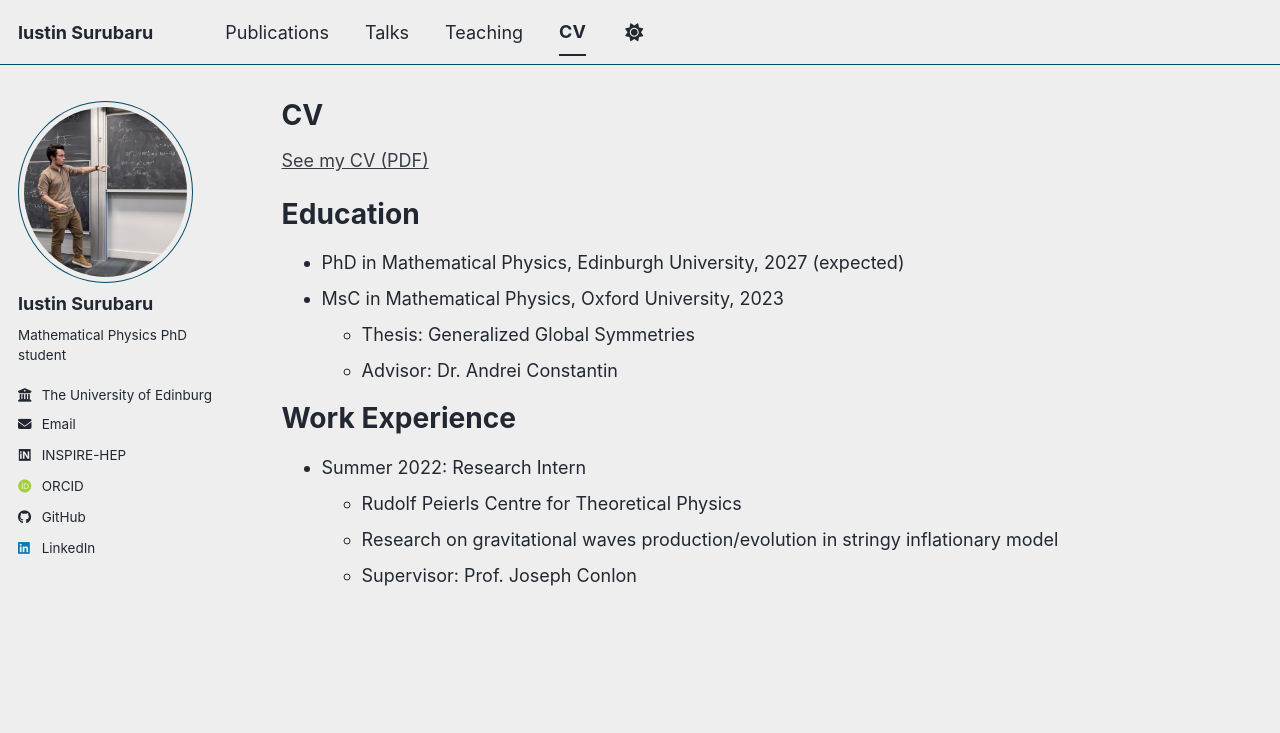
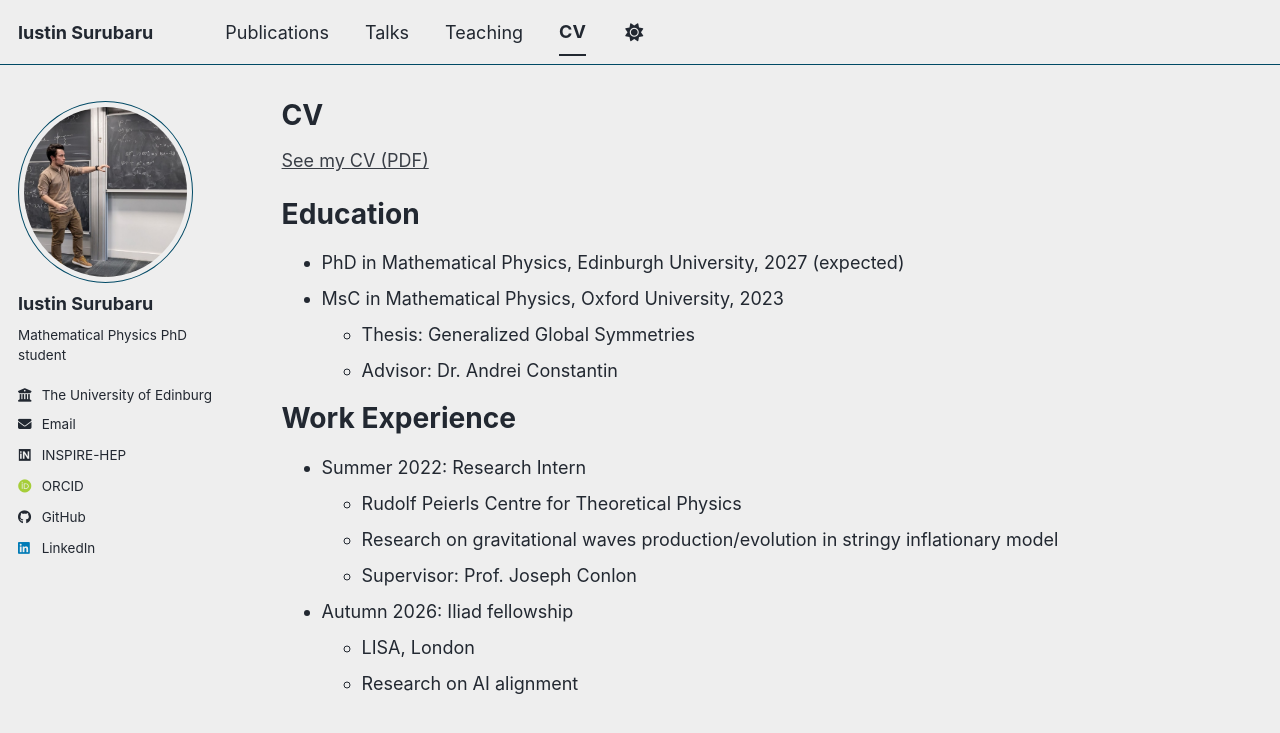
Before and after one commit to IustinS2/IustinS2.github.io, a Jekyll site: the page built from _pages/cv.md, in a window 1280 px wide. Shown: the top 733 px of the page. Built offline with Jekyll 4.4.1, drawn with Linux system fonts in a browser that asks for light colours; some web fonts are replaced; a script bundle is joined from its source files by our own code; library files that are not in the unit come from our copies.

Commit message:
Add Iliad fellowship entry to CV

```diff
--- a/_pages/cv.md
+++ b/_pages/cv.md
@@ -25,3 +25,7 @@ Work Experience
   * Rudolf Peierls Centre for Theoretical Physics
   * Research on gravitational waves production/evolution in stringy inflationary model
   * Supervisor: Prof. Joseph Conlon
+
+* Autumn 2026: Iliad fellowship
+  * LISA, London
+  * Research on AI alignment
```
